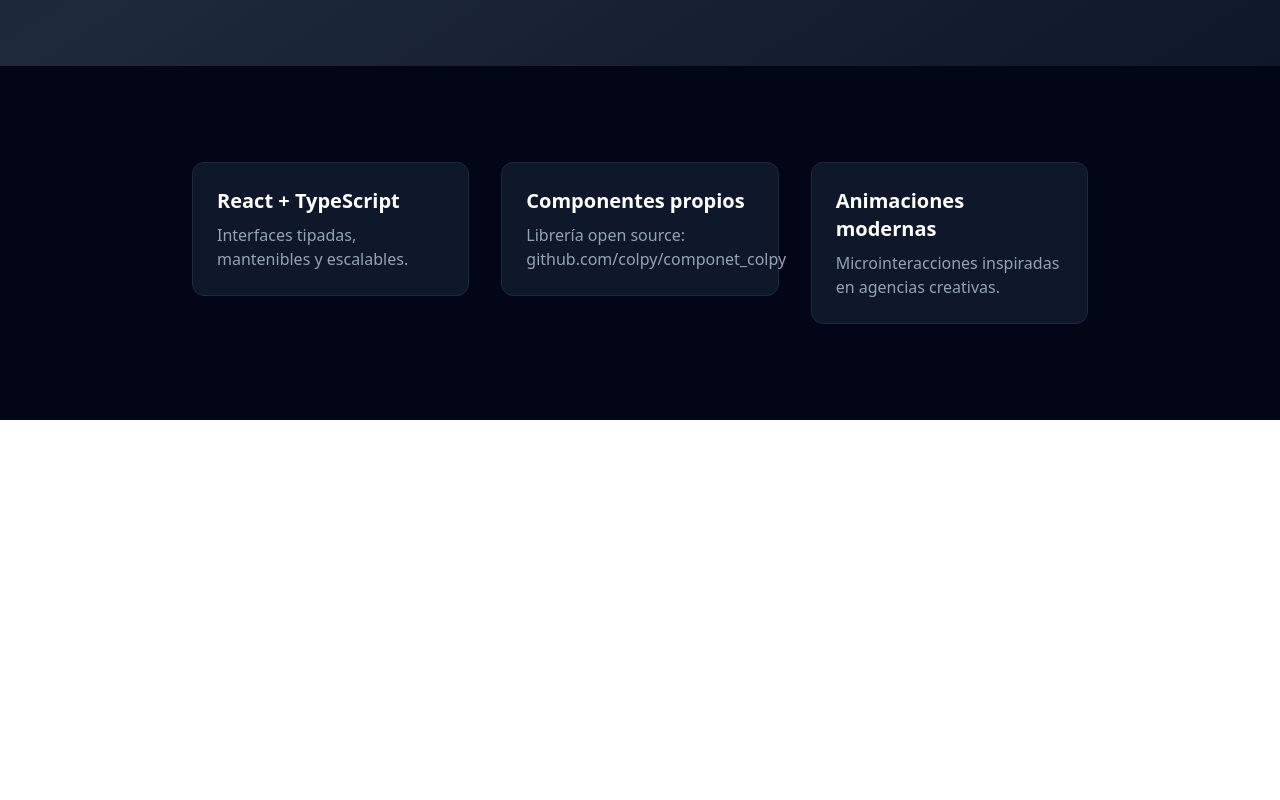
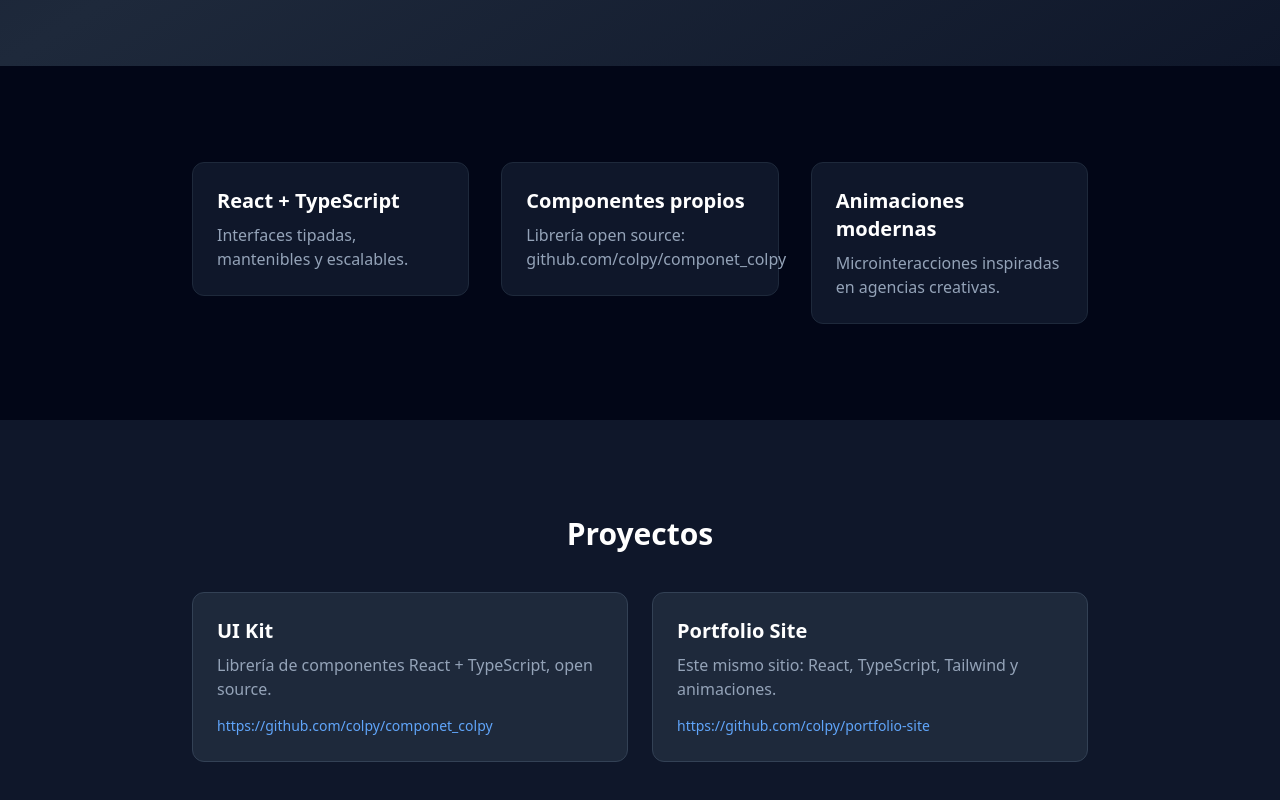
Before and after one commit to colpy/portfolio-site, a React (Vite) app: page / in a window 1280 px wide. Shown: the part 734-1534 px from the top of the page. Before the commit the page ends 1154 px from the top, so only its background shows below. Built offline with nearby package versions, Linux system fonts and the light colour scheme.

Commit message:
feat: agrega sección Projects

```diff
--- /dev/null
+++ b/src/components/Projects.tsx
@@ -0,0 +1,41 @@
+import { ScrollReveal } from "./ScrollReveal";
+
+const projects = [
+  {
+    name: "UI Kit",
+    desc: "Librería de componentes React + TypeScript, open source.",
+    url: "https://github.com/colpy/componet_colpy",
+    demo: "https://componet-colpy.vercel.app",
+  },
+  {
+    name: "Portfolio Site",
+    desc: "Este mismo sitio: React, TypeScript, Tailwind y animaciones.",
+    url: "https://github.com/colpy/portfolio-site",
+  },
+];
+
+export function Projects() {
+  return (
+    <section className="bg-slate-900 text-white py-24 px-6">
+      <div className="max-w-4xl mx-auto">
+        <h2 className="text-3xl font-bold mb-10 text-center">Proyectos</h2>
+        <div className="grid gap-6 md:grid-cols-2">
+          {projects.map((p) => (
+            <ScrollReveal key={p.name}>
+              <a
+                href={p.demo || p.url}
+                target="_blank"
+                rel="noreferrer"
+                className="block bg-slate-800 rounded-xl p-6 border border-slate-700 hover:border-slate-500 transition-colors"
+              >
+                <h3 className="text-xl font-bold mb-2">{p.name}</h3>
+                <p className="text-slate-400 mb-3">{p.desc}</p>
+                <span className="text-sm text-blue-400">{p.url}</span>
+              </a>
+            </ScrollReveal>
+          ))}
+        </div>
+      </div>
+    </section>
+  );
+}
--- a/src/main.tsx
+++ b/src/main.tsx
@@ -1,8 +1,10 @@
 import { createRoot } from "react-dom/client";
 import { Hero } from "./components/Hero";
 import { ScrollReveal } from "./components/ScrollReveal";
+import { Features } from "./components/Features";
+import { Projects } from "./components/Projects";
 import "./index.css";
-import { Features } from "./components/Features";
+
 
 function App() {
   return (
@@ -12,4 +14,4 @@ function App() {
   );
 }
 
-createRoot(document.getElementById("root")!).render(<><Hero /><Features /></>);
+createRoot(document.getElementById("root")!).render(<><Hero /><Features /> <Projects /></>);
```
